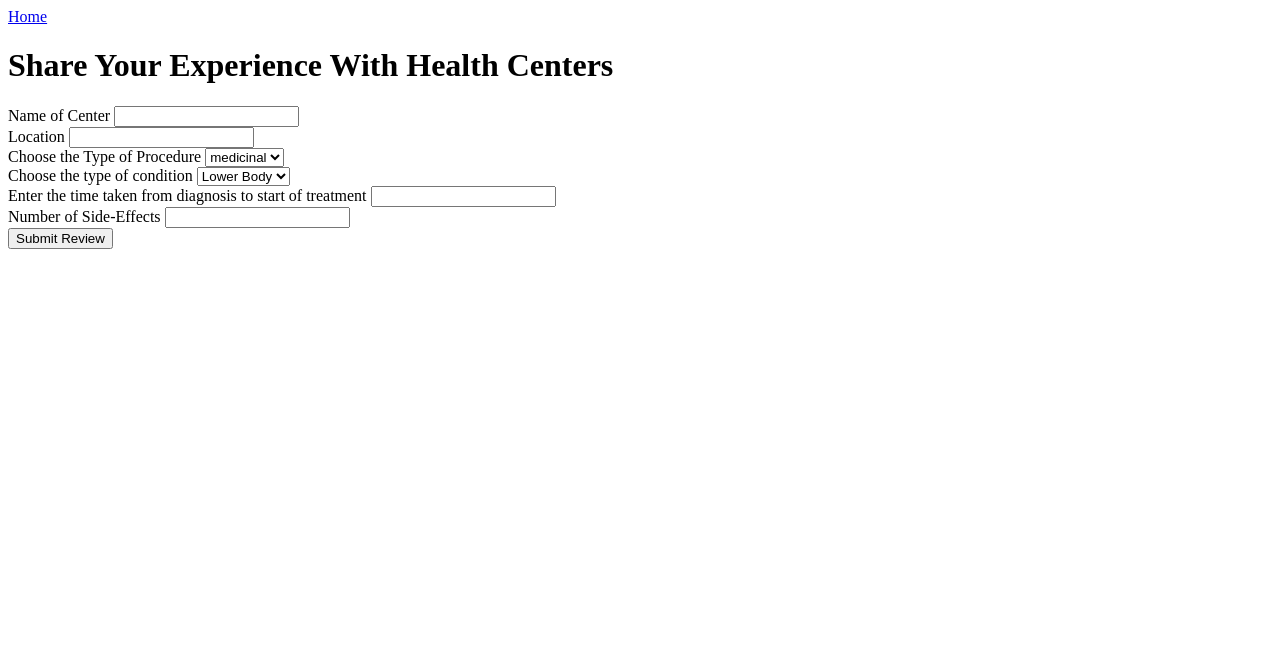
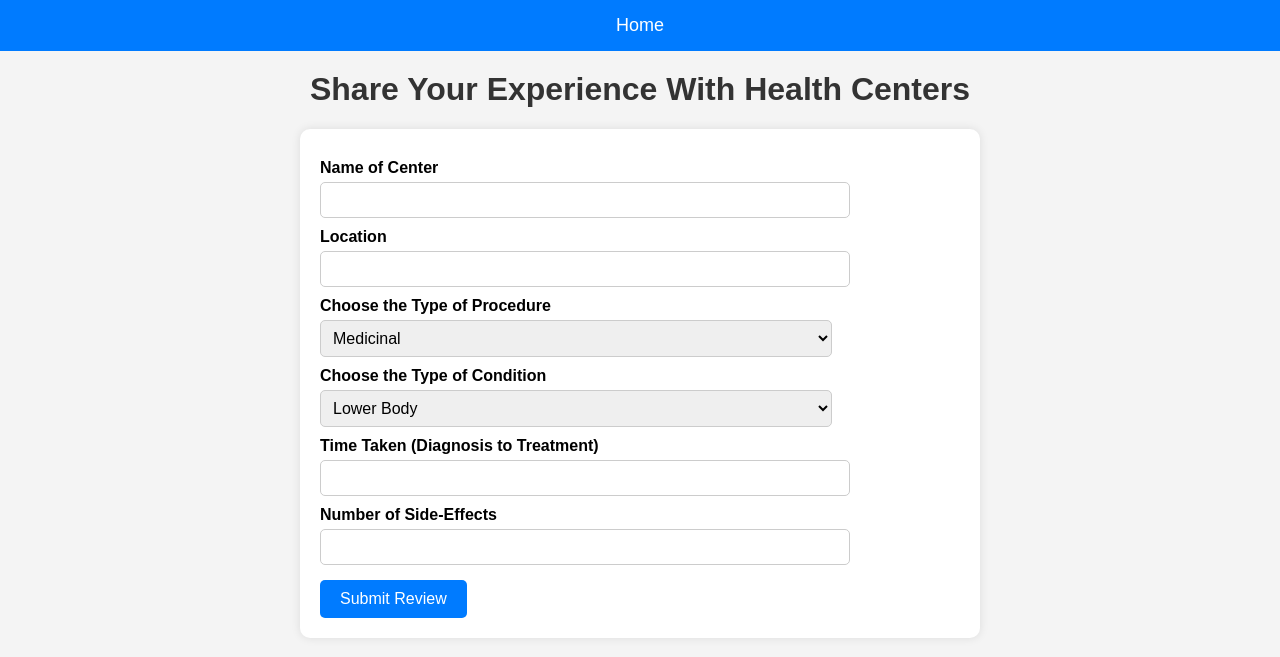
Before and after one commit to Ron-J/Web-Programming, a Flask app: page /review in a window 1280 px wide. Shown: the top 657 px of the page. Run offline with Flask 3, Linux system fonts and the light colour scheme.

Commit message:
Update review.html

```diff
--- a/templates/review.html
+++ b/templates/review.html
@@ -4,40 +4,126 @@
     <meta charset="UTF-8">
     <meta name="viewport" content="width=device-width, initial-scale=1.0">
     <title>User Reviews</title>
-    <!--link rel="stylesheet" href="stylesheets/review.css"!-->
+
+    <style>
+        /* General Styles */
+        body {
+            font-family: Arial, sans-serif;
+            background-color: #f4f4f4;
+            margin: 0;
+            padding: 0;
+            text-align: center;
+        }
+
+        /* Navigation Bar */
+        nav {
+            background-color: #007bff;
+            padding: 15px;
+        }
+
+        nav a {
+            color: white;
+            text-decoration: none;
+            font-size: 18px;
+        }
+
+        /* Form Container */
+        form {
+            background: white;
+            width: 50%;
+            margin: 20px auto;
+            padding: 20px;
+            border-radius: 10px;
+            box-shadow: 0 0 10px rgba(0, 0, 0, 0.1);
+            text-align: left;
+        }
+
+        /* Input Labels */
+        label {
+            display: block;
+            font-weight: bold;
+            margin-top: 10px;
+        }
+
+        /* Input Fields & Dropdowns */
+        input, select {
+            width: 80%;
+            padding: 8px;
+            margin-top: 5px;
+            border: 1px solid #ccc;
+            border-radius: 5px;
+            font-size: 16px;
+        }
+
+        /* Header */
+        h1 {
+            color: #333;
+            margin-top: 20px;
+        }
+
+        /* Submit Button */
+        button {
+            margin-top: 15px;
+            padding: 10px 20px;
+            background-color: #007bff;
+            color: white;
+            border: none;
+            border-radius: 5px;
+            cursor: pointer;
+            font-size: 16px;
+            transition: background 0.3s;
+        }
+
+        button:hover {
+            background-color: #0056b3;
+        }
+    </style>
 </head>
 <body>
+
+    <!-- Navigation -->
     <nav>
         <a href="/">Home</a>
     </nav>
+
     <h1>Share Your Experience With Health Centers</h1>
-    <form action="{{ url_for('review')}}" method="post">
+
+    <form action="{{ url_for('review') }}" method="post">
+
         <label for="name">Name of Center</label>
-        <input type="text" name="name"><br>
+        <input type="text" name="name" required>
+
         <label for="location">Location</label>
-        <input type="text" name="location"><br>
+        <input type="text" name="location" required>
+
         <label for="TypeP">Choose the Type of Procedure</label>
-        <select name="TypeP">
-            <option value="1">medicinal</option>
-            <option value="4">surgery 1</option>
-            <option value="5">surgery 2</option>
-            <option value="6">surgery 3</option>
-            <option value="7">surgery 4</option>
+        <select name="TypeP" required>
+            <option value="1">Medicinal</option>
+            <option value="4">Surgery 1</option>
+            <option value="5">Surgery 2</option>
+            <option value="6">Surgery 3</option>
+            <option value="7">Surgery 4</option>
             <option value="5">Mix</option>
-        </select><br>
-        <label for="Typec">Choose the type of condition</label>
-        <select name="TypeC">
+        </select>
+
+        <label for="TypeC">Choose the Type of Condition</label>
+        <select name="TypeC" required>
             <option value="3">Lower Body</option>
             <option value="4">Upper Body</option>
             <option value="6">Heart</option>
             <option value="5">Throat</option>
             <option value="7">Head</option>
-        </select><br>
-        <label for="time">Enter the time taken from diagnosis to start of treatment</label>
-        <input type="number" name="time"><br>
+        </select>
+
+        <label for="time">Time Taken (Diagnosis to Treatment)</label>
+        <input type="number" name="time" required min="0">
+
         <label for="sideeffects">Number of Side-Effects</label>
-        <input type="number" name="sideeffects"><br>
+        <input type="number" name="sideeffects" required min="0">
+
         <button type="submit">Submit Review</button>
+
     </form>
+
 </body>
 </html>
```
